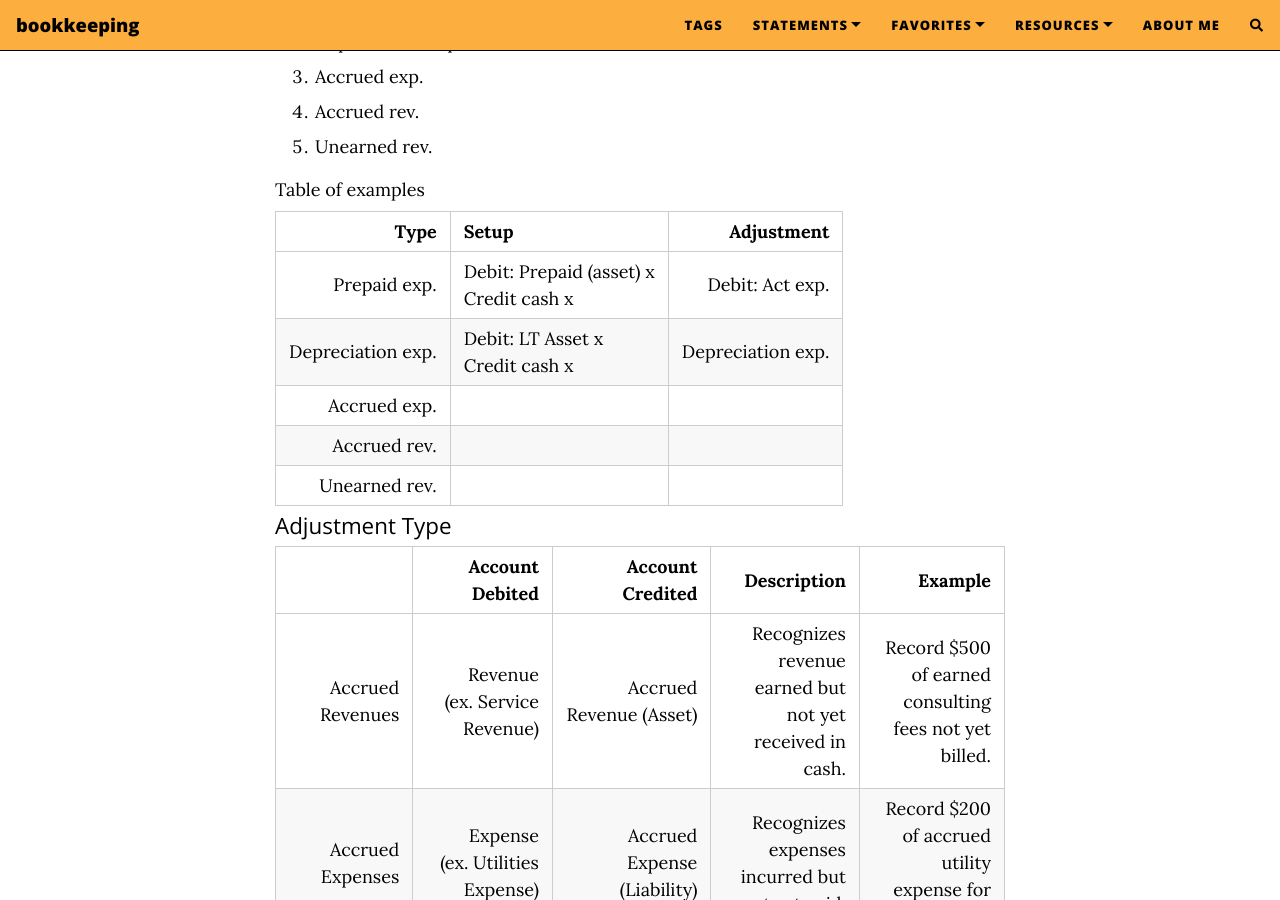
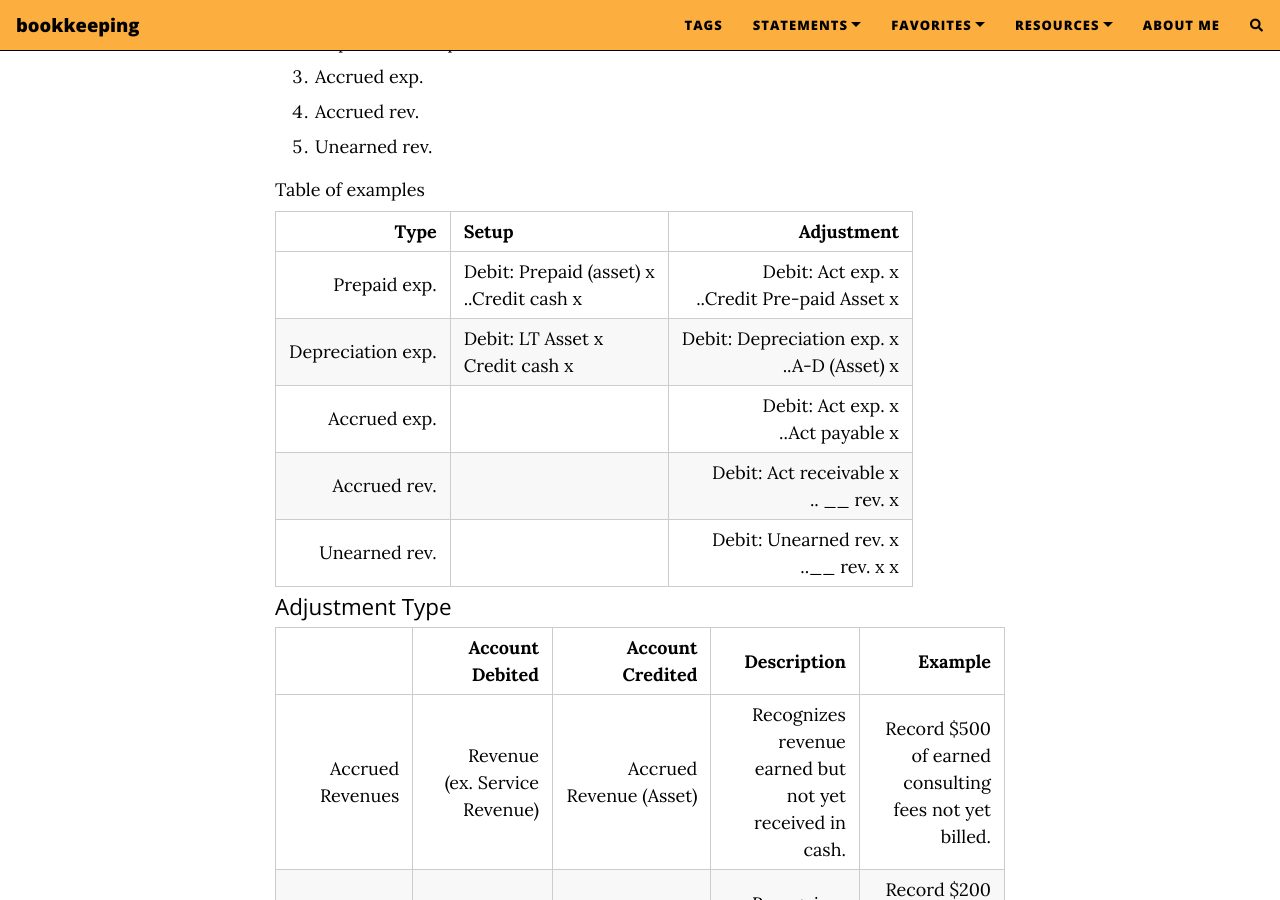
Before and after one commit to mcc-us/mcc-us.github.io.bkup, a Jekyll site: the page built from _posts/2024-01-25-5-adjustment-types.md, in a window 1280 px wide and 900 px high, scrolled down 290 px. Built offline with Jekyll 4.4.1, drawn with Linux system fonts in a browser that asks for light colours; nearby versions of some CDN libraries; comment, search, counter and statistics services are not loaded.

```diff
--- a/_posts/2024-01-25-5-adjustment-types.md
+++ b/_posts/2024-01-25-5-adjustment-types.md
@@ -21,11 +21,11 @@ Table of examples
 
 | Type | Setup | Adjustment |
 |-----:|:------|-----------:|
-| Prepaid exp.| Debit: Prepaid (asset) x<br> Credit cash x| Debit: Act exp. |
-| Depreciation exp. | Debit: LT Asset  x<br> Credit cash x| Depreciation exp. |
-| Accrued exp. | | |
-| Accrued rev. | | |
-| Unearned rev. | | |
+| Prepaid exp.| Debit: Prepaid (asset) x<br> ..Credit cash x| Debit: Act exp. x<br> ..Credit Pre-paid Asset x |
+| Depreciation exp. | Debit: LT Asset  x<br> Credit cash x| Debit: Depreciation exp. x<br> ..A-D (Asset) x|
+| Accrued exp. | |  Debit: Act exp. x<br> ..Act payable x|
+| Accrued rev. | |  Debit: Act receivable x<br> .. __ rev. x|
+| Unearned rev. | |  Debit: Unearned rev. x<br> ..__ rev. x x|
 
 ### Adjustment Type
 
```
